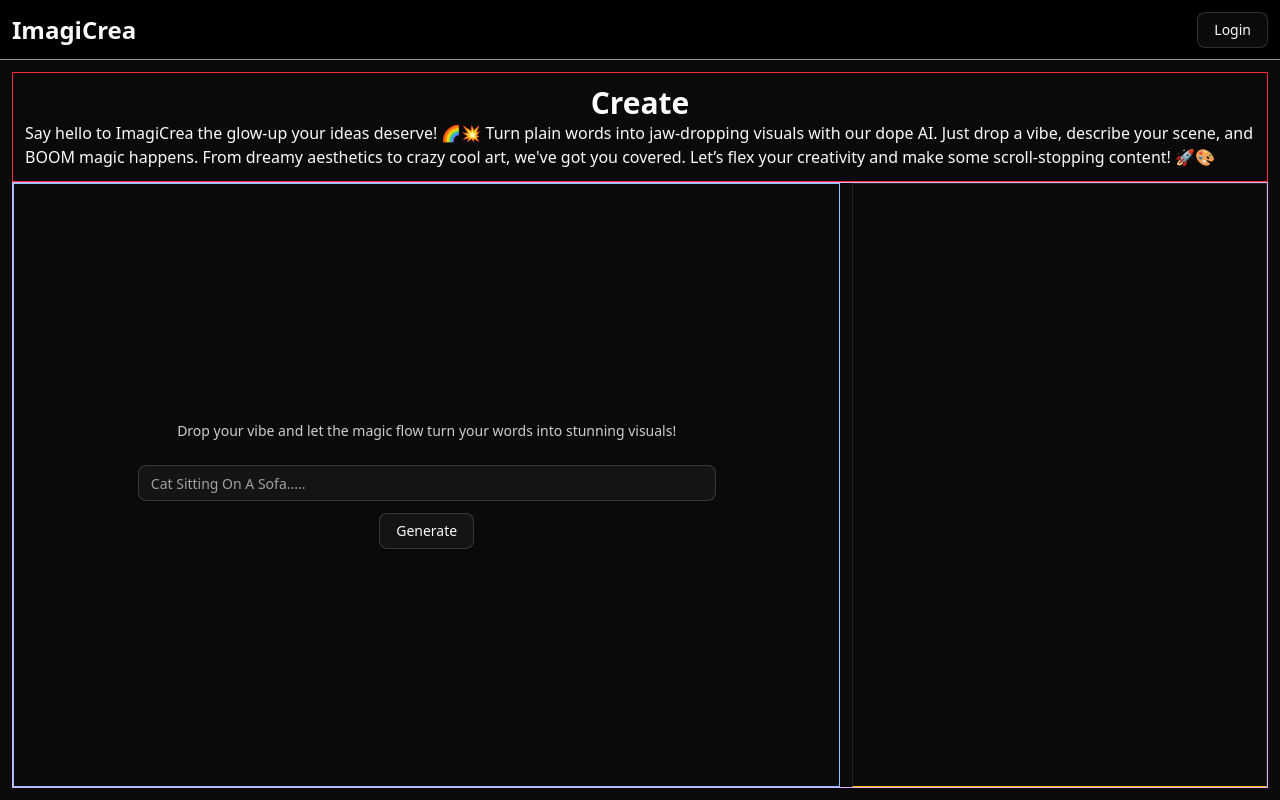
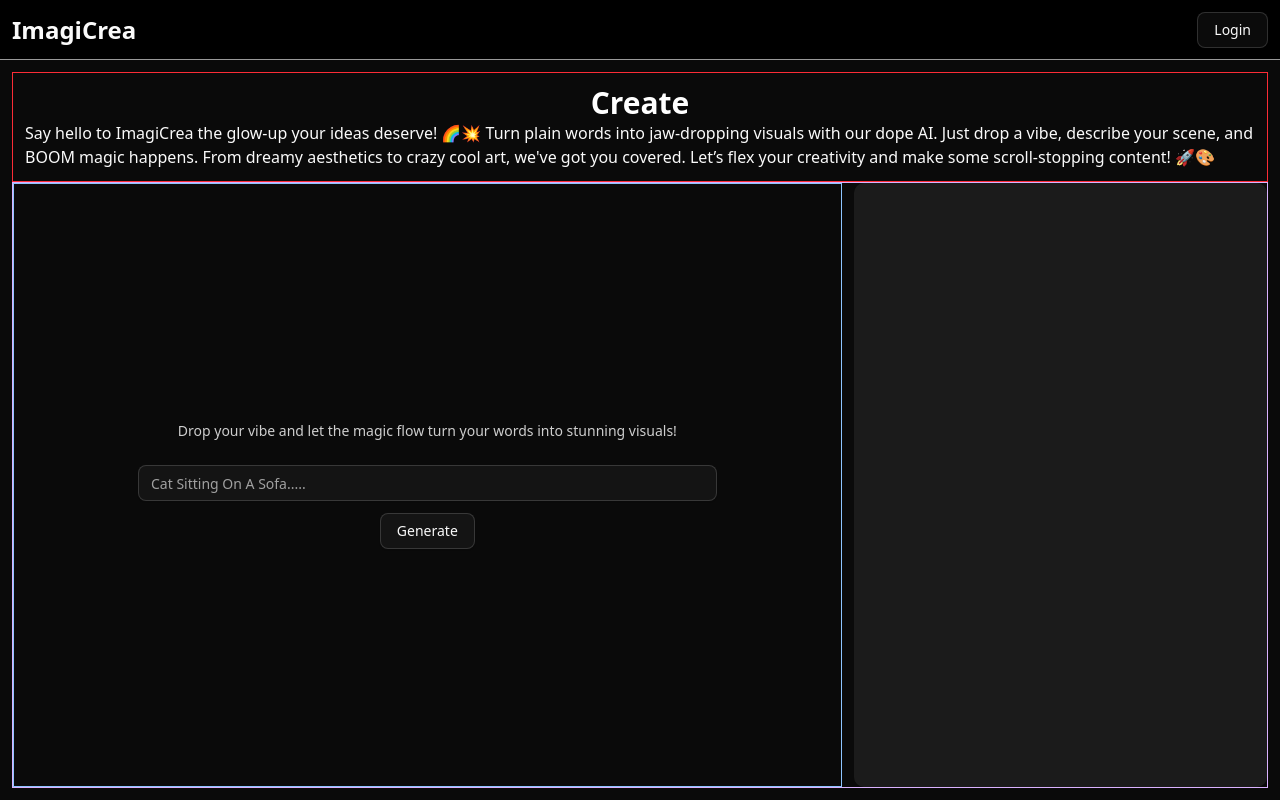
Before and after one commit to aadii2504/aesthetix, a Next.js app: page /create in a window 1280 px wide. Built offline with nearby package versions, Linux system fonts and the light colour scheme; no server answers.

Commit message:
Before Adding form

```diff
--- a/src/app/create/page.tsx
+++ b/src/app/create/page.tsx
@@ -1,8 +1,12 @@
+"use client"
 import { Button } from "@/components/ui/button";
 import { Input } from "@/components/ui/input";
-import React from "react";
+import React, { useState } from "react";
 
-const page = () => {
+const Page = () => {
+  const [outputImg , setOutputImg] = useState<string|null>(null)
+  const [inputPrompt , setInputPrompt] = useState<string>("")
+  const [loading, setLoading] = useState<boolean>(false)
   return (
     <div className="w-full p-3 h-dvh flex  items-center justify-start pt-[72px] flex-col">
       <div className="w-full border border-red-500 p-3">
@@ -28,10 +32,10 @@ const page = () => {
           />
           <Button>Generate</Button>
         </div>
-        <div className="__output flex-[1] border border-b-amber-400"></div>
+        <div className="__output flex-[1] borders bg-white/7 rounded-lg"></div>
       </div>
     </div>
   );
 };
 
-export default page;
+export default Page;
```
